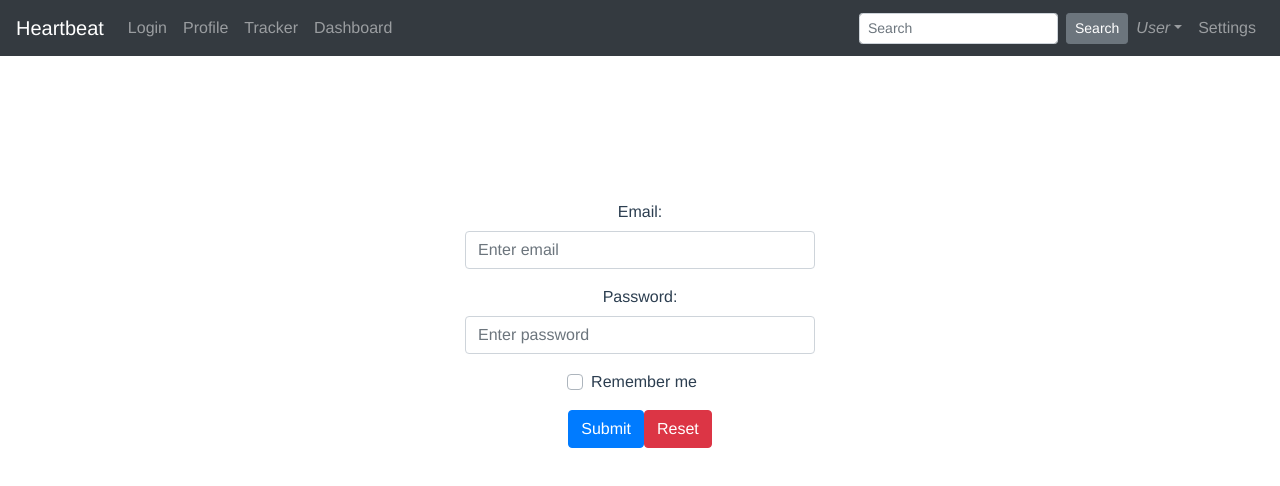
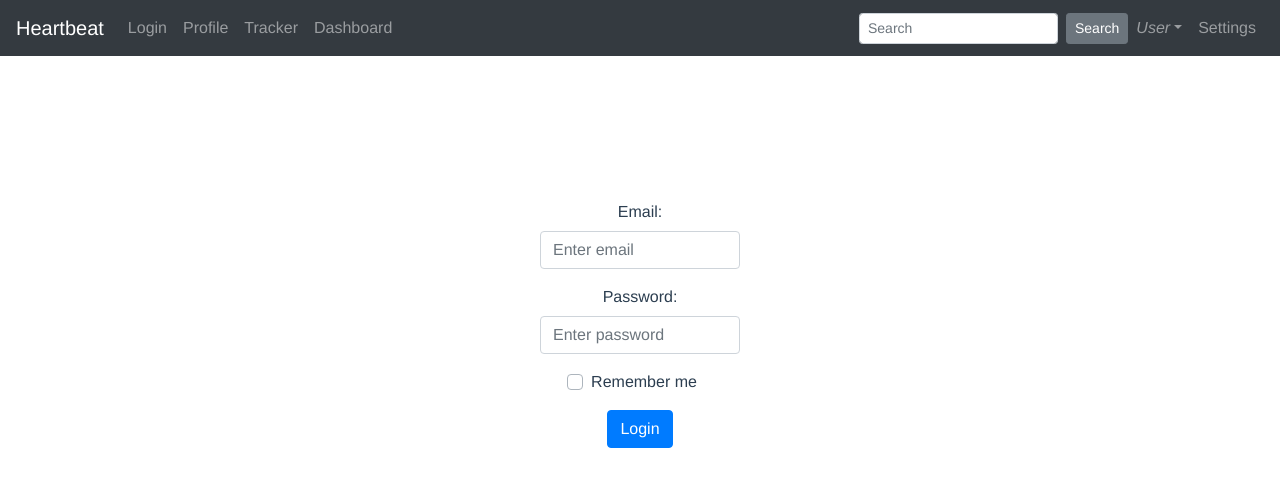
Before and after one commit to junhuhdev/heartbeat, a Vue app: page /login in a window 1280 px wide. Shown: the top 486 px of the page. Built offline with nearby package versions, Linux system fonts and the light colour scheme.

Commit message:
fixed login view

```diff
--- a/src/views/Login.vue
+++ b/src/views/Login.vue
@@ -1,7 +1,7 @@
 <template>
-    <div class="container">
-        <div class="row">
-            <div class="col-md-4 offset-md-4">
+    <b-container fluid>
+        <b-form-row>
+            <b-col sm="2" offset-sm="5">
                 <b-form @submit="onSubmit" @reset="onReset" v-if="show">
                     <b-form-group label-text-align="left" label="Email:">
                         <b-form-input id="exampleInput1"
@@ -24,12 +24,11 @@
                             <b-form-checkbox value="me">Remember me</b-form-checkbox>
                         </b-form-checkbox-group>
                     </b-form-group>
-                    <b-button type="submit" variant="primary">Submit</b-button>
-                    <b-button type="reset" variant="danger">Reset</b-button>
+                    <b-button type="submit" variant="primary">Login</b-button>
                 </b-form>
-            </div>
-        </div>
-    </div>
+            </b-col>
+        </b-form-row>
+    </b-container>
 </template>
 
 <script lang="ts">
@@ -52,8 +51,7 @@
                 foods: [
                     {text: 'Select One', value: null},
                     'Carrots', 'Beans', 'Tomatoes', 'Corn'
-                ],
-                show: true
+                ]
             };
         }
 
```
